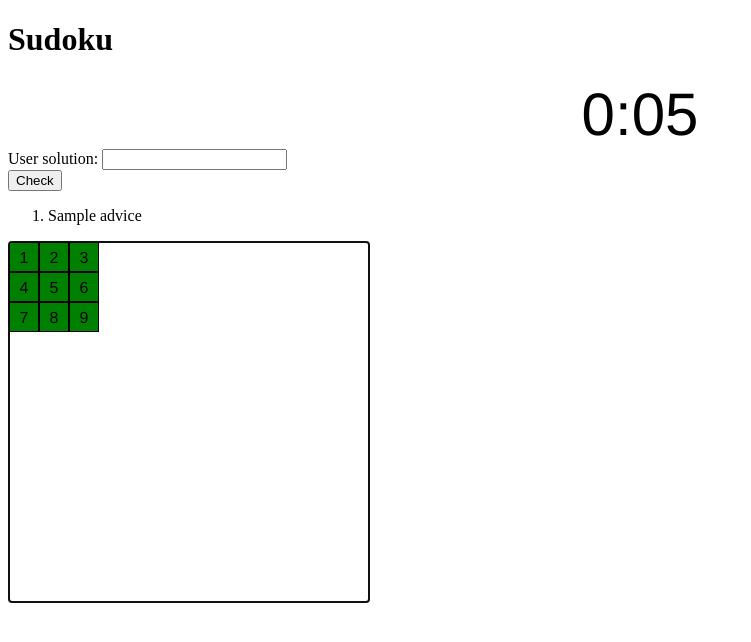
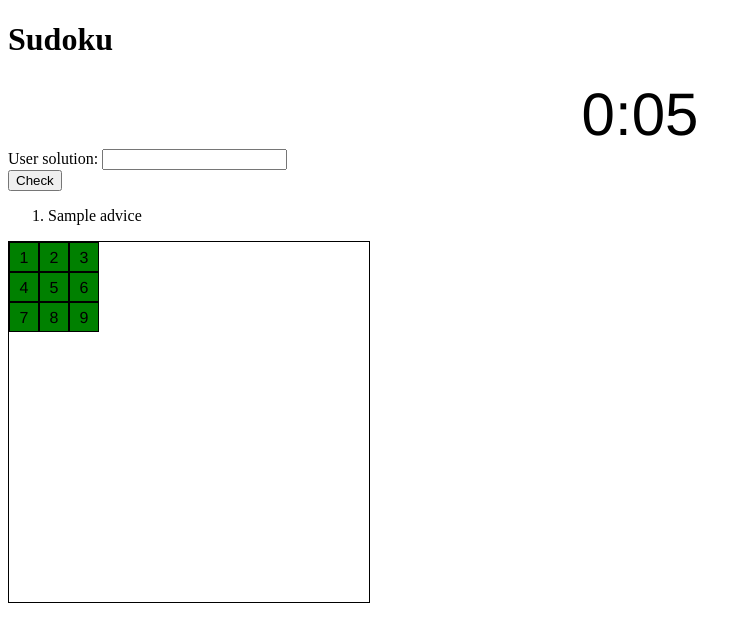
Before and after one commit to jannotti/special-a-sudoku, a Django app: template sudoku/play/templates/show.html in a window 1280 px wide. Shown: the top 642 px of the page, without its empty margins (0-751 px from the left). Run offline with Django 3.2, Linux system fonts and the light colour scheme; the template is opened without the code that fills it: most values are stand-ins (such as "Sample title", 1, 10 or a date in 2020).

Commit message:
remove focus glow

```diff
--- a/sudoku/play/static/play/styles.css
+++ b/sudoku/play/static/play/styles.css
@@ -8,6 +8,7 @@ div.board {
   border: 1px solid black;
   font-size: 0;
   position: relative;
+  outline: none;
 }
 
 div.board div.sq {
```
